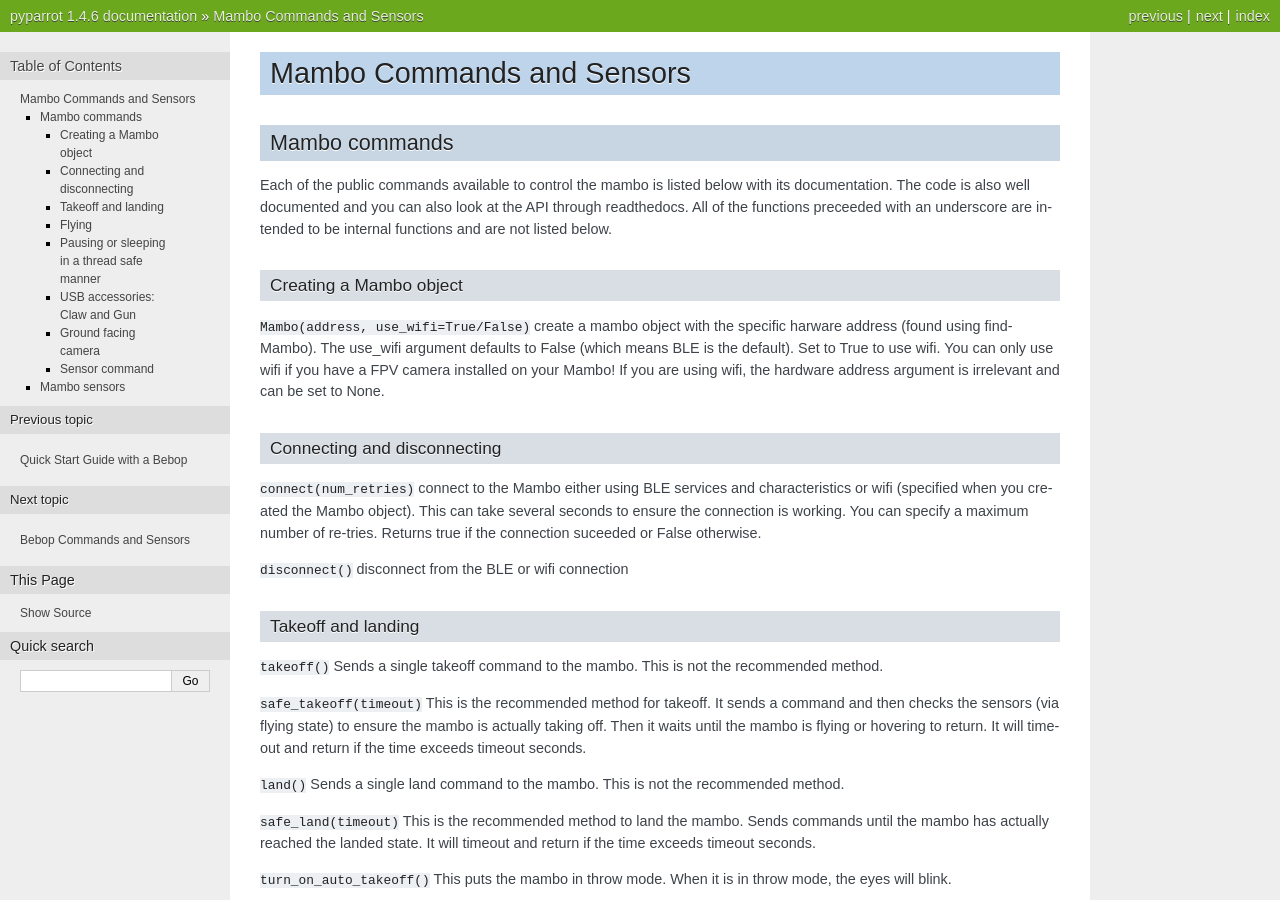
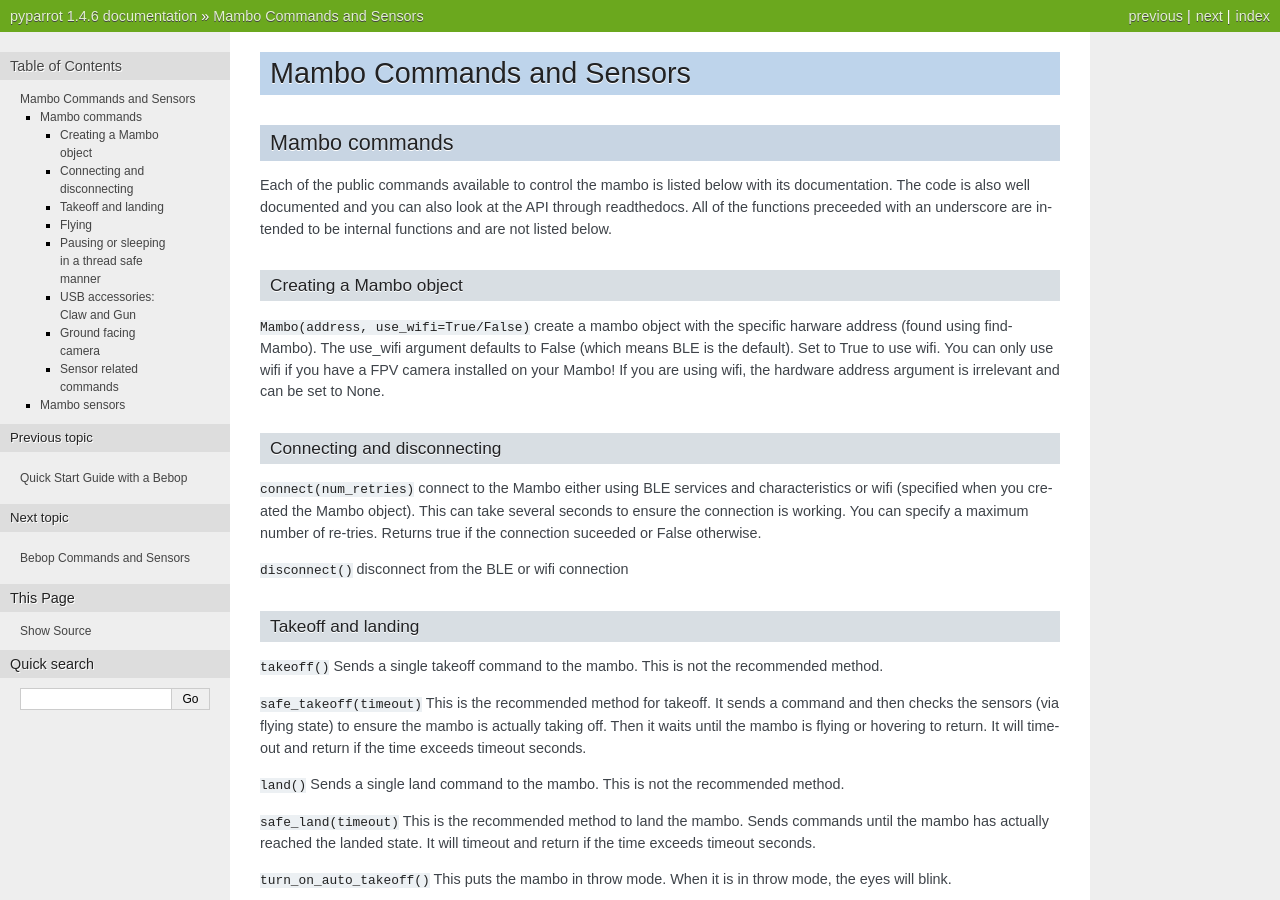
Before and after one commit to amymcgovern/pyparrot, a Sphinx documentation site: the page built from docs/mambocommands.rst, in a window 1280 px wide and 900 px high. Built offline with Sphinx 7.4.7, drawn with Linux system fonts in a browser that asks for light colours; some of the changed text lies outside the part shown.

Commit message:
fixed a small typo in commands for mambo

```diff
--- a/docs/mambocommands.rst
+++ b/docs/mambocommands.rst
@@ -95,8 +95,8 @@
 
 ``get_groundcam_picture(name)`` Returns the picture with the specified name.
 
-Sensor command
-^^^^^^^
+Sensor related commands
+^^^^^^^^^^^^^^^^^^^^^^^
 
 ``ask_for_state_update()`` This sends a request to the mambo to send back ALL states
 (this includes the claw and gun states).  This really only needs to be called once at the start of the program
```
